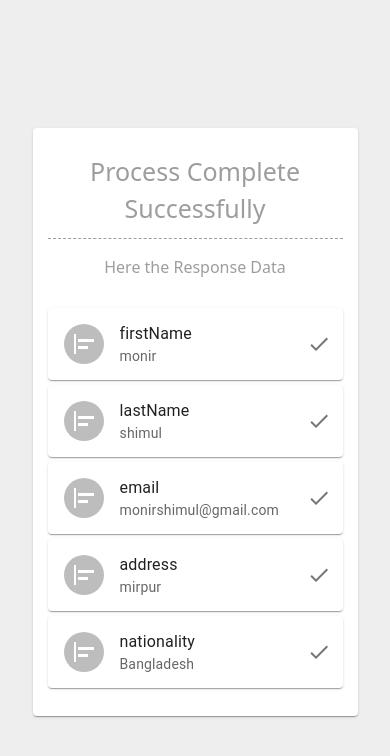
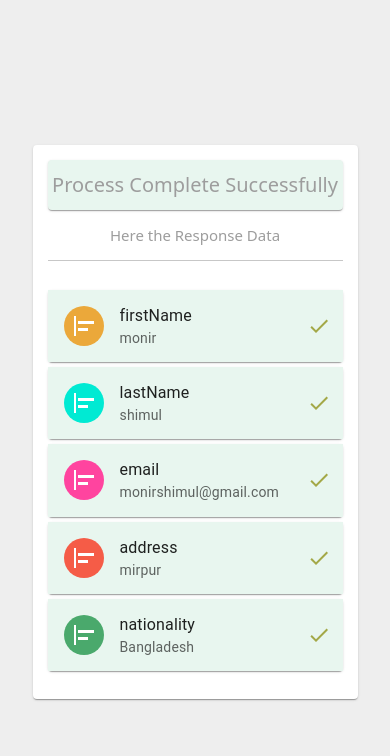
Before and after one commit to monirshimul/next-react-learn, a Next.js app: page /processComplete in a window 390 px wide. Shown: the top 756 px of the page. Built offline with nearby package versions, Linux system fonts and the light colour scheme.

Commit message:
mobile view ready for processCom page

```diff
--- a/pages/processComplete.js
+++ b/pages/processComplete.js
@@ -17,11 +17,11 @@ import { Grid, IconButton, Paper } from '@mui/material';
 const ProcessComplete = () => {
     const [accID, setAccId] = useState();
     const [response, setResponse] = useState([
-        ["firstName", "monir"],
-        ["lastName", "shimul"],
-        ["email", "monirshimul@gmail.com"],
-        ["address", "mirpur"],
-        ["nationality", "Bangladesh"],
+        ["firstName", "monir", "#EBA83A"],
+        ["lastName", "shimul", "#00EAD3"],
+        ["email", "monirshimul@gmail.com", "#FF449F"],
+        ["address", "mirpur", "#F55C47"],
+        ["nationality", "Bangladesh", "#4AA96C"],
 
     ]);
 
@@ -31,22 +31,26 @@ const ProcessComplete = () => {
             <Grid container sx={{height: "100vh", display: "flex", justifyContent: "center",  alignItems: "center",}}>
                 <Grid item xs={10} sm={8} md={6}>
                     <Paper sx={{ padding: "15px" }}>
-                        <p style={{ fontSize: "25px", color: "#9D9D9D", textAlign: "center", borderBottom: "1px dashed #9d9d9d", padding: "10px 0px" }}>Process Complete Successfully</p>
-                        <p style={{ color: "#9D9D9D", textAlign: "center" }}>Here the Response Data</p>
+                        <Paper sx={{backgroundColor:"#E8F6EF"}}>
+                        <p style={{ fontSize: "20px", color: "#9D9D9D", textAlign: "center", padding: "10px 0px" }}>Process Complete Successfully</p>
+                        </Paper>
+
+                        <h5 style={{ color: "#9D9D9D", fontSize:"15px", textAlign: "center", marginTop:"10px" }}>Here the Response Data</h5><hr/>
 
                         <List sx={{ width: '100%', bgcolor: 'background.paper' }}>
                             {
                                 response.map((val, ind) => (
                                     <Paper key={ind} sx={{ marginY: "5px" }}>
                                         <ListItem
+                                            sx={{backgroundColor:"#E8F6EF"}}
                                             secondaryAction={
                                                 <IconButton edge="end" aria-label="delete">
-                                                    <CheckIcon />
+                                                    <CheckIcon sx={{color:"#A3A847"}} />
                                                 </IconButton>
                                             }
                                         >
                                             <ListItemAvatar>
-                                                <Avatar>
+                                                <Avatar sx={{backgroundColor:val[2]}}>
                                                     <AlignHorizontalLeftIcon />
                                                 </Avatar>
                                             </ListItemAvatar>
```
